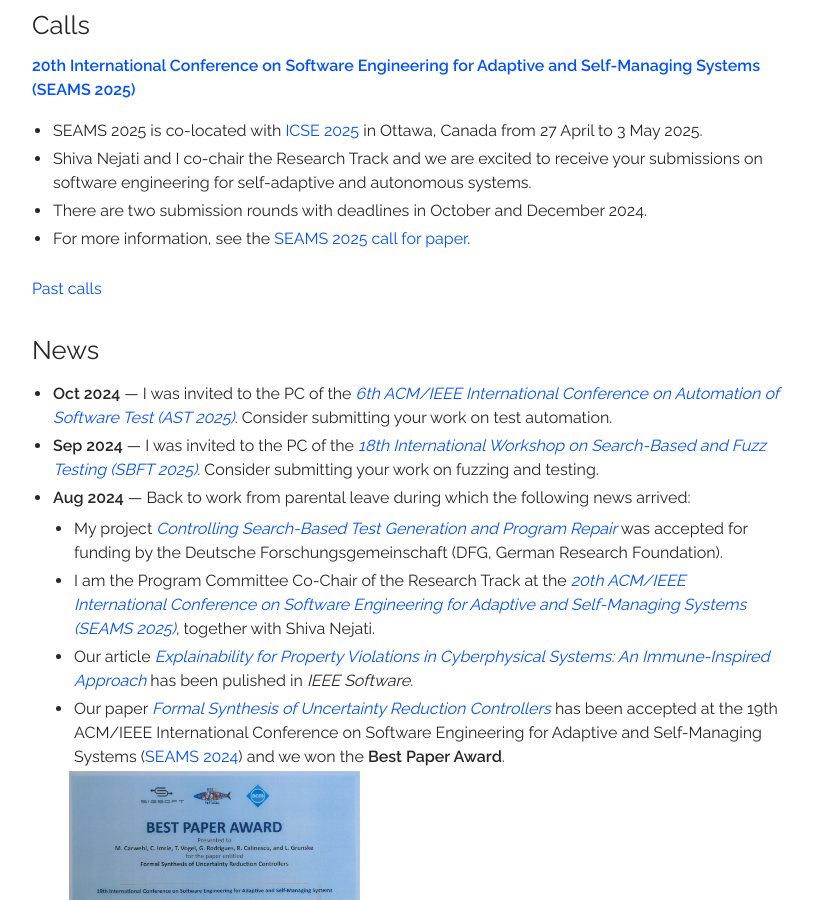
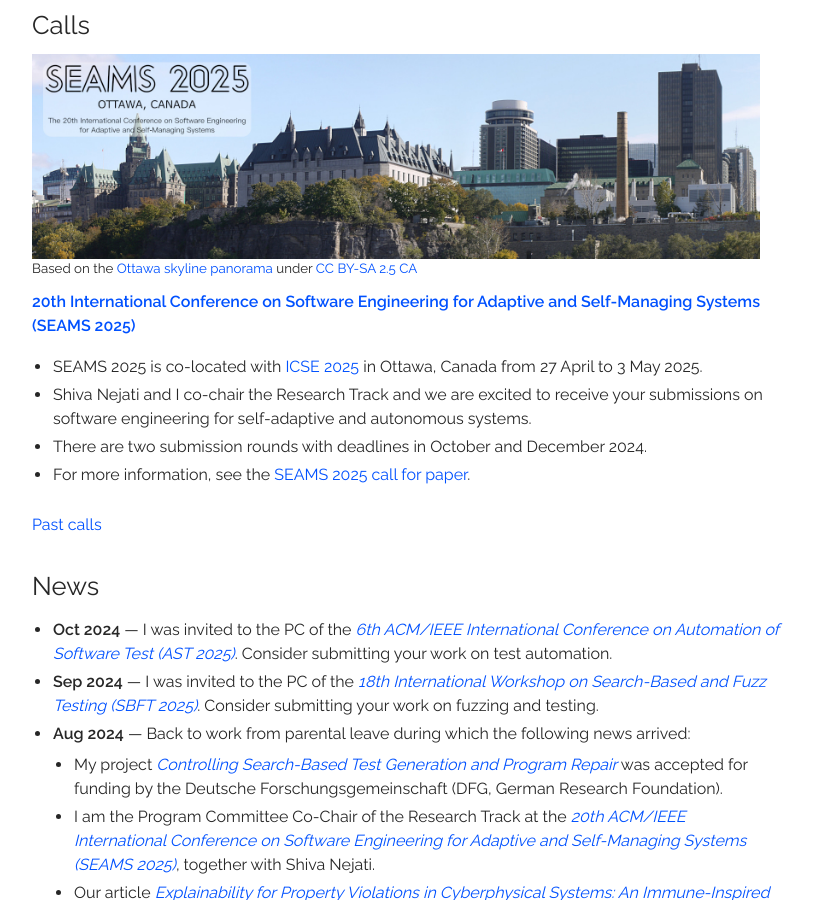
Before and after one commit to thomas-vogel/thomas-vogel.github.io, a Jekyll site: the page built from index.md, in a window 1280 px wide and 900 px high, scrolled down 581 px. Shown: the whole window, without its empty margins (233-1047 px from the left). Built offline with Jekyll 4.4.1, drawn with Linux system fonts in a browser that asks for light colours; nearby versions of some CDN libraries.

Commit message:
Add SEAMS 2025 banner locally.

```diff
--- a/index.md
+++ b/index.md
@@ -67,16 +67,16 @@
 
 ## Calls
 
-<!--
+
 <section class="vcard" style="margin-top: 10px;">
     <div style="width: 100%; float: left; margin-bottom: 10px;">
       <a href="https://conf.researchr.org/home/seams-2025" target="_blank">
-        <img style="width: 97%;" src="https://www.hpi.uni-potsdam.de/giese/public/selfadapt/wp-content/uploads/sites/2/2024/09/seams2025-banner-with_logo.jpg" alt="SEAMS 2025 Banner showing the skyline of Ottawa, Canada">
+        <img style="width: 97%;" src="assets/img/seams2025-banner-with_logo_s.jpg" alt="SEAMS 2025 Banner showing the skyline of Ottawa, Canada">
       </a>
       <div style="font-size: 10pt; margin-top: -10px;">Based on the <a href="https://commons.wikimedia.org/wiki/File:Ottawa_skyline_panorama1.jpg" target="_blank" rel="noopener">Ottawa skyline panorama</a> under <a href="https://creativecommons.org/licenses/by-sa/2.5/ca/deed.en" target="_blank" rel="noopener">CC BY-SA 2.5 CA</a></div>
     </div>
 </section>
--->
+
 
 [**20th International Conference on Software Engineering for Adaptive and Self-Managing Systems (SEAMS 2025)**](https://conf.researchr.org/home/seams-2025/){:target="_blank"}
  * SEAMS 2025 is co-located with [ICSE 2025](https://conf.researchr.org/home/icse-2025){:target="_blank"} in Ottawa, Canada from 27 April to 3 May 2025.
```
Also changed, not shown: assets/img/seams2025-banner-with_logo_s.jpg (added).
